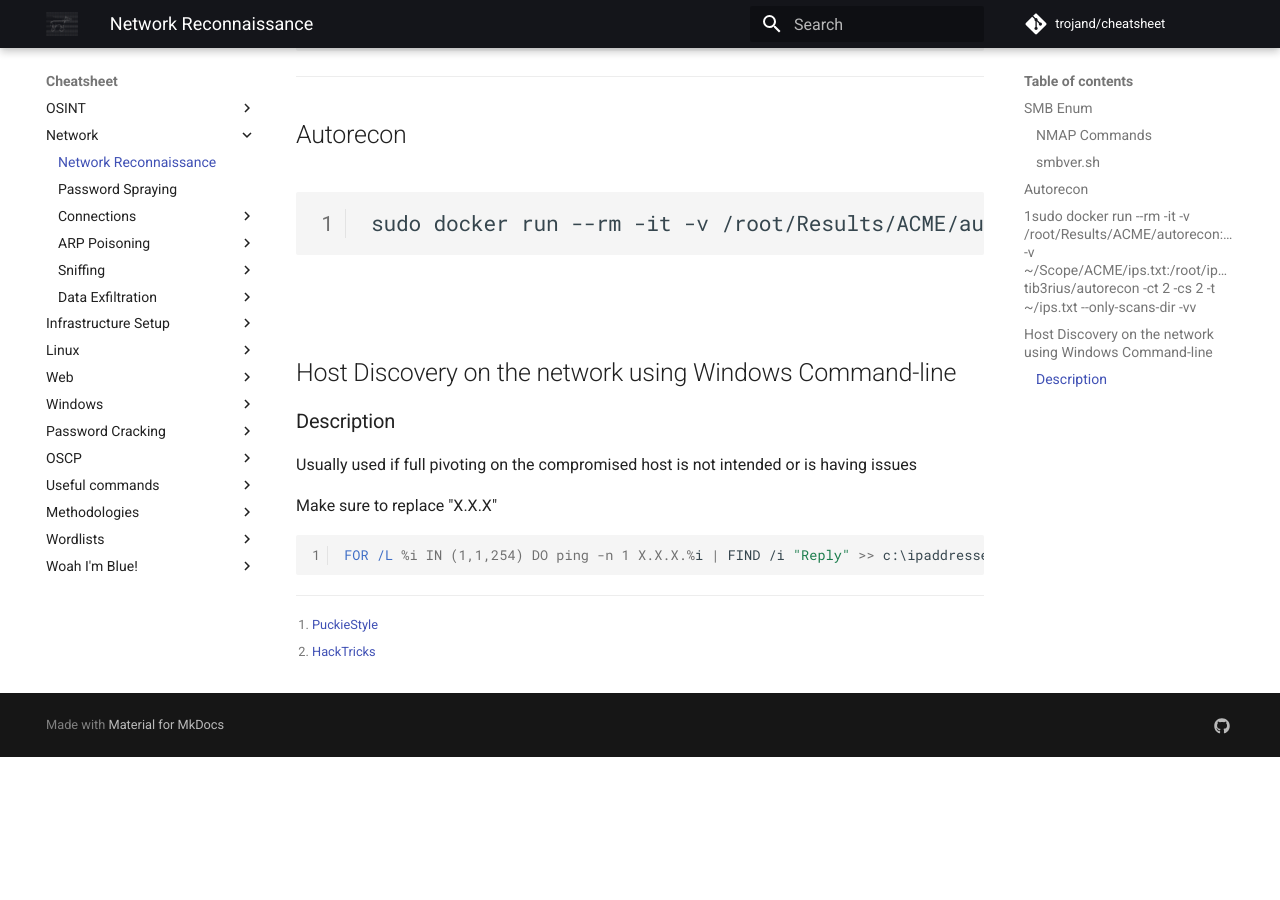
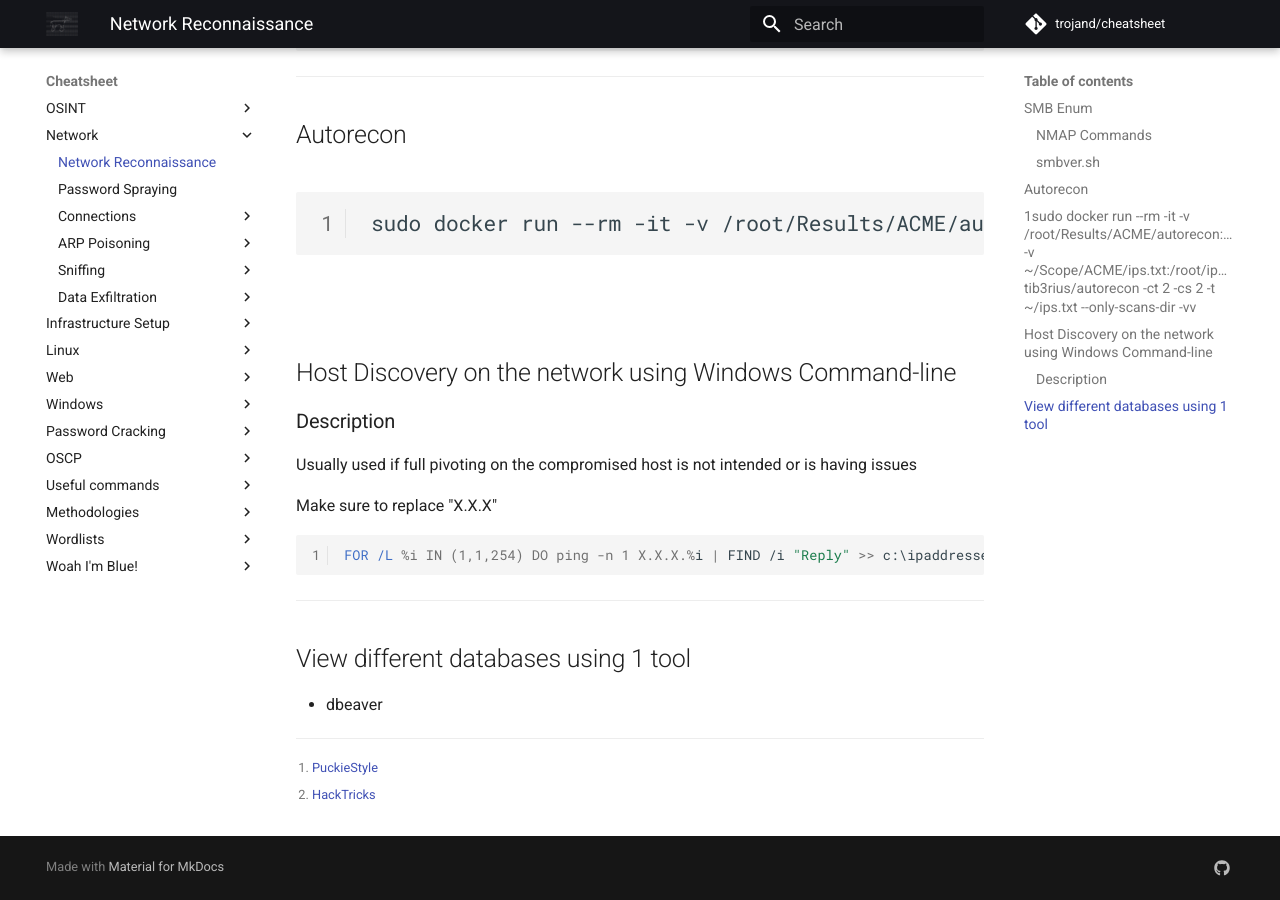
Before and after one commit to trojand/cheatsheet, an MkDocs documentation site: the page built from docs/Network/Network_Reconnaissance.md, in a window 1280 px wide and 900 px high, scrolled down 714 px. Built offline with MkDocs 1.6.1 and Material for MkDocs 9.7.7, drawn with Linux system fonts in a browser that asks for light colours; comment, search, counter and statistics services are not loaded; before the commit the page ends 1471 px from its top, so only the background shows below that.

Commit message:
Update Network_Reconnaissance.md

````diff
--- a/docs/Network/Network_Reconnaissance.md
+++ b/docs/Network/Network_Reconnaissance.md
@@ -42,6 +42,10 @@ Make sure to replace "X.X.X"
 FOR /L %i IN (1,1,254) DO ping -n 1 X.X.X.%i | FIND /i "Reply" >> c:\ipaddresses.txt
 ```
 
+---
+## View different databases using 1 tool
+* dbeaver
+
 
 
 [^1]: [PuckieStyle](https://www.puckiestyle.nl/smb-enum/)
````
